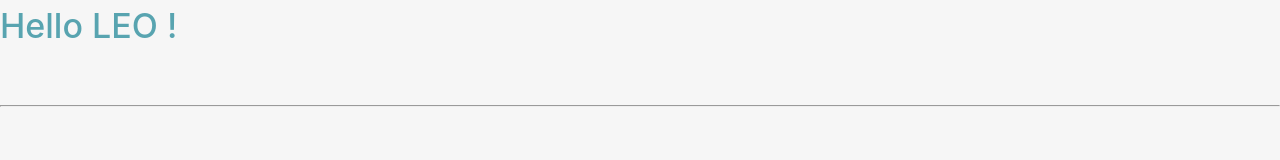
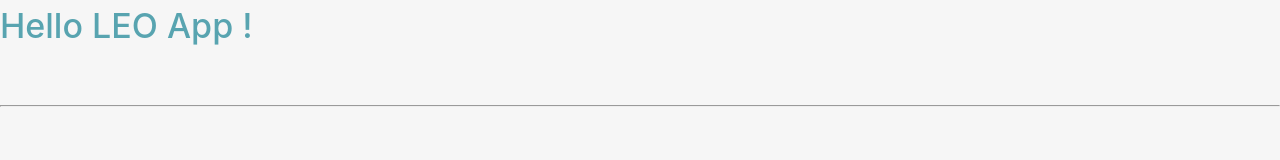
Before and after one commit to sit-leo/leo-frontend, a Next.js app: page / in a window 1280 px wide. Shown: the top 160 px of the page. Built offline with nearby package versions, Linux system fonts and the light colour scheme.

Commit message:
[ADD] add text to test CI

```diff
--- a/components/landing/index.js
+++ b/components/landing/index.js
@@ -7,7 +7,7 @@ import { TitlePrimary, TextError } from '../base/Text';
 
 const LandingIndex = () => (
   <Container>
-    <TitlePrimary>Hello LEO !</TitlePrimary>
+    <TitlePrimary>Hello LEO App !</TitlePrimary>
     <TextError>{ env.public.type }</TextError>
     <br />
     <TextError>{ env.public.matchingApi }</TextError>
```
